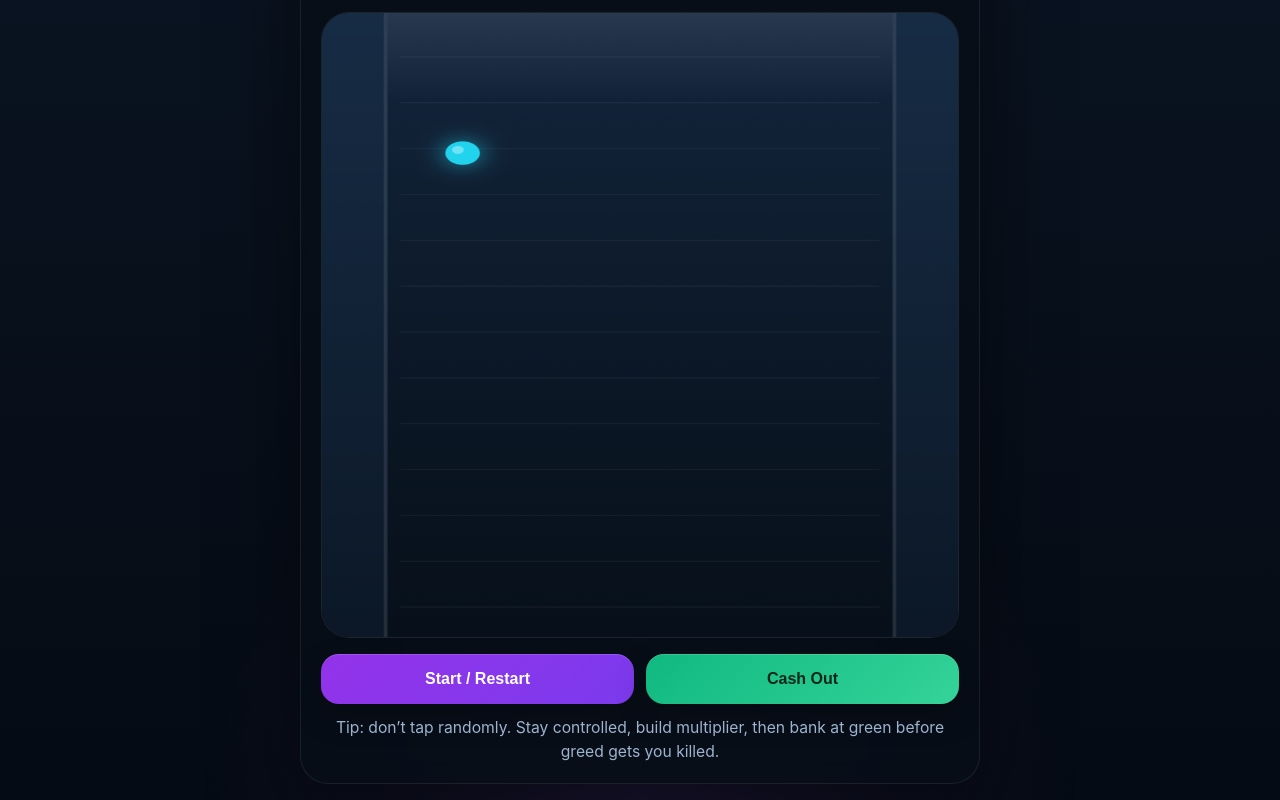
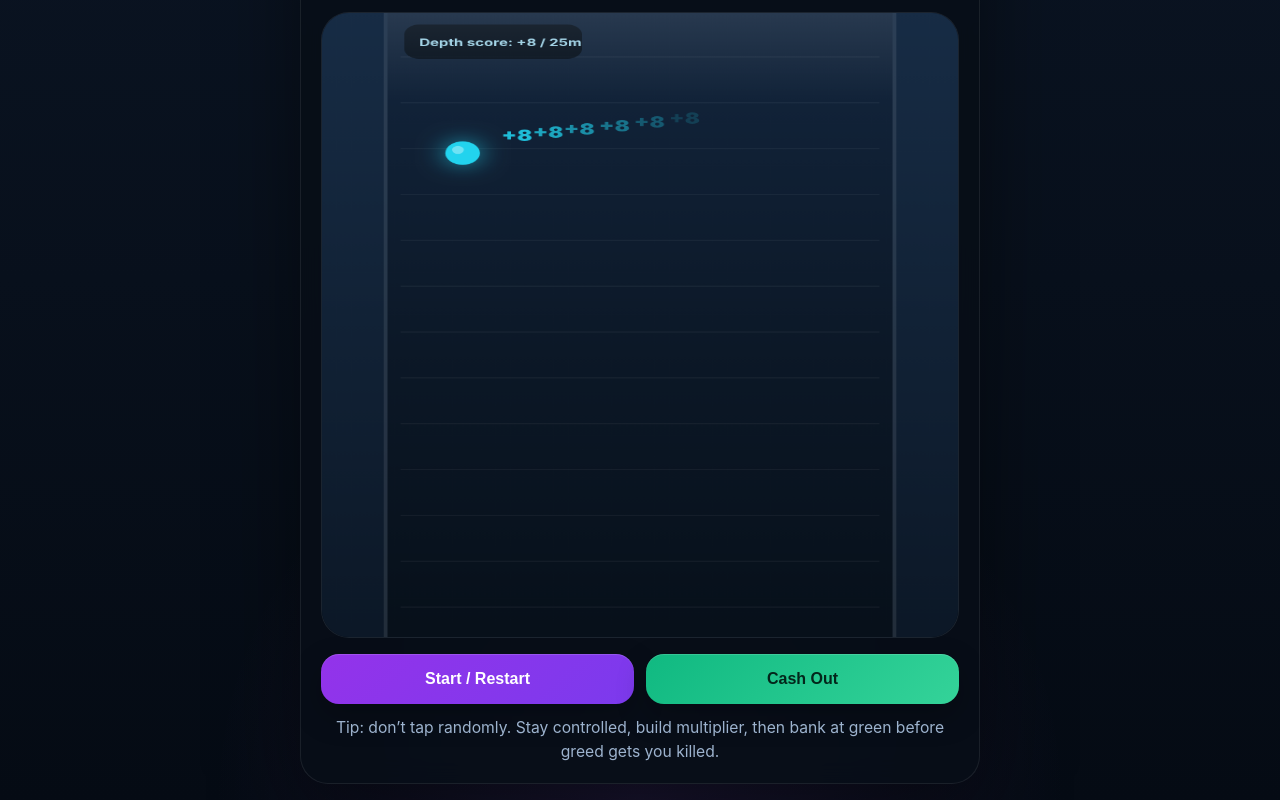
Before and after one commit to Atlasai2007-code/greed-tap, a plain HTML site: page index.html in a window 1280 px wide. Both pictures are taken after a click on the button "Start / Restart". Shown: the part 242-1042 px from the top of the page. Drawn offline with Linux system fonts and the light colour scheme.

Commit message:
Make Greed Tap scoring obvious and reward depth

```diff
--- a/index.html
+++ b/index.html
@@ -314,6 +314,8 @@
     let depth;
     let bestBanked = Number(localStorage.getItem('greedtap-banked') || 0);
     let spawnShield = 0;
+    let scoreFloaters = [];
+    let lastDepthScoreMark = 0;
 
     function resetGame() {
       player = {
@@ -332,6 +334,8 @@
       multiplier = 1;
       depth = 0;
       spawnShield = START_SAFE_TIME;
+      scoreFloaters = [];
+      lastDepthScoreMark = 0;
       state = 'playing';
       overlayTitle.textContent = 'Learn the loop';
       overlayText.textContent = 'Yellow = points. Purple = multiplier. Green = bank. Red = death.';
@@ -467,8 +471,10 @@
       }
 
       depth = Math.floor(worldY / 10);
+      awardDepthScore();
       ensureSegments(worldY + H + 700);
       updateObjects();
+      updateFloaters(dt);
       cleanupObjects();
       updateHud();
 
@@ -483,8 +489,10 @@
         if (obj.type === 'coin' && !obj.taken) {
           if (distance(player.x, player.y, obj.x, sy) <= PLAYER_R + obj.r) {
             obj.taken = true;
-            runScore += Math.round(12 * multiplier);
-            flashOverlay(`+${Math.round(12 * multiplier)}`, 'Coin');
+            const gain = Math.round(20 * multiplier);
+            runScore += gain;
+            addFloater(`+${gain}`, obj.x, sy, '#fbbf24');
+            flashOverlay(`+${gain} points`, 'Coin');
           }
         }
 
@@ -499,11 +507,33 @@
           if (rectCircleHit(obj.x - obj.w / 2, sy - obj.h / 2, obj.w, obj.h, player.x, player.y, PLAYER_R)) {
             obj.used = true;
             multiplier += obj.boost;
-            runScore += Math.round(25 * multiplier);
-            flashOverlay(`x${multiplier.toFixed(1)}`, 'Multiplier Up');
+            const gain = Math.round(35 * multiplier);
+            runScore += gain;
+            addFloater(`x${multiplier.toFixed(1)}`, obj.x, sy, '#a855f7');
+            flashOverlay(`Multiplier x${multiplier.toFixed(1)}`, 'Multiplier Up');
           }
         }
       }
+    }
+
+    function awardDepthScore() {
+      const scoreStep = 25;
+      while (depth >= lastDepthScoreMark + scoreStep) {
+        lastDepthScoreMark += scoreStep;
+        const gain = Math.max(8, Math.round(8 * multiplier));
+        runScore += gain;
+        addFloater(`+${gain}`, player.x + 58, player.y - 18, '#22d3ee');
+      }
+    }
+
+    function addFloater(text, x, y, color) {
+      scoreFloaters.push({ text, x, y, color, life: 0.9 });
+    }
+
+    function updateFloaters(dt) {
+      scoreFloaters = scoreFloaters
+        .map((floater) => ({ ...floater, y: floater.y - 38 * dt, life: floater.life - dt }))
+        .filter((floater) => floater.life > 0);
     }
 
     function cleanupObjects() {
@@ -529,6 +559,8 @@
       drawLanes();
       drawObjects();
       drawPlayer();
+      drawFloaters();
+      drawDepthMeter();
       drawTopGlow();
     }
 
@@ -650,6 +682,28 @@
       ctx.fill();
     }
 
+    function drawFloaters() {
+      ctx.textAlign = 'center';
+      ctx.font = '900 24px Inter, sans-serif';
+      for (const floater of scoreFloaters) {
+        ctx.fillStyle = floater.color.replace(')', `, ${Math.max(0, floater.life)})`).replace('rgb', 'rgba');
+        ctx.globalAlpha = Math.max(0, floater.life);
+        ctx.fillStyle = floater.color;
+        ctx.fillText(floater.text, floater.x, floater.y);
+      }
+      ctx.globalAlpha = 1;
+    }
+
+    function drawDepthMeter() {
+      ctx.fillStyle = 'rgba(4, 12, 20, 0.72)';
+      roundRect(LEFT_WALL + 18, 18, 190, 54, 16);
+      ctx.fill();
+      ctx.fillStyle = '#9fd3e7';
+      ctx.font = '700 16px Inter, sans-serif';
+      ctx.textAlign = 'left';
+      ctx.fillText(`Depth score: +${Math.max(8, Math.round(8 * multiplier))} / 25m`, LEFT_WALL + 34, 52);
+    }
+
     function drawTopGlow() {
       const grad = ctx.createLinearGradient(0, 0, 0, 140);
       grad.addColorStop(0, 'rgba(255,255,255,0.09)');
@@ -677,7 +731,7 @@
         return;
       }
 
-      const secured = Math.round(runScore * multiplier);
+      const secured = Math.round(runScore);
       bankedScore += secured;
       bestBanked = Math.max(bestBanked, bankedScore);
       localStorage.setItem('greedtap-banked', String(bestBanked));
@@ -691,7 +745,7 @@
     function die(message) {
       state = 'dead';
       overlayTitle.textContent = 'Greed killed you';
-      overlayText.textContent = `${message} You lost ${formatNum(Math.round(runScore * multiplier))} unbanked points.`;
+      overlayText.textContent = `${message} You lost ${formatNum(Math.round(runScore))} unbanked points.`;
       overlay.classList.remove('hidden');
       updateHud();
     }
```
